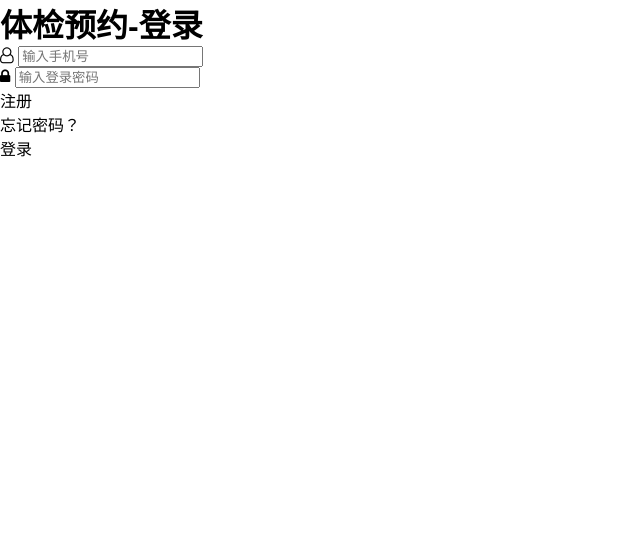
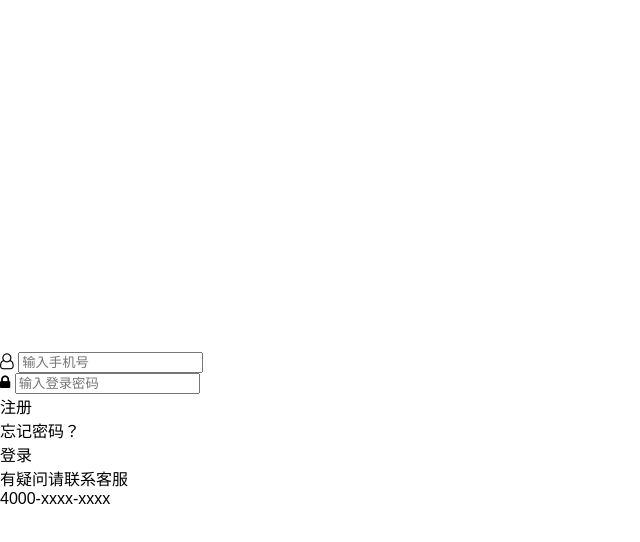
Before and after one commit to Kup-j/tijian_demo, a plain HTML site: page Web/login.html in a window 1280 px wide. Shown: the whole page, without its empty margins (0-640 px from the left). Drawn offline with nearby package versions, Linux system fonts and the light colour scheme; files that its build step writes are made by us from their sources; files whose address does not match are found by name.

Commit message:
Please enter the commit message for your changes. Lines starting with '#' will be ignored, and an empty message aborts the commit.
 On branch main
 Your branch is up to date with 'origin/main'.

 Changes to be committed:
	modified:   Web/css/login.css
	renamed:    index.html -> Web/index.html
	renamed:    login.html -> Web/login.html

```diff
--- a/Web/css/login.css
+++ b/Web/css/login.css
@@ -5,3 +5,12 @@
     background-image: linear-gradient(45deg，#266C9F,#266C9F,#7EB059);
 
 }
+/*******************标题部分***********************/
+h1{
+    text-align: center;
+    color: #FFF;
+    font-size: 9.5vw;
+    font-weight: 500;
+    margin-top: 13vh;
+    margin-bottom: 9vh;
+}
--- a/login.html
+++ b/Web/login.html
@@ -30,7 +30,14 @@
     </div>
     <div>登录</div>
 </section>
-
+    <footer>
+        <div>
+            <div></div>
+            <p>有疑问请联系客服</p>
+        <div></div>
+        </div>
+        <p>4000-xxxx-xxxx</p>
+    </footer>
 </div>
 
 </body>
```
Also changed, not shown: Web/index.html (added), index.html (deleted).
